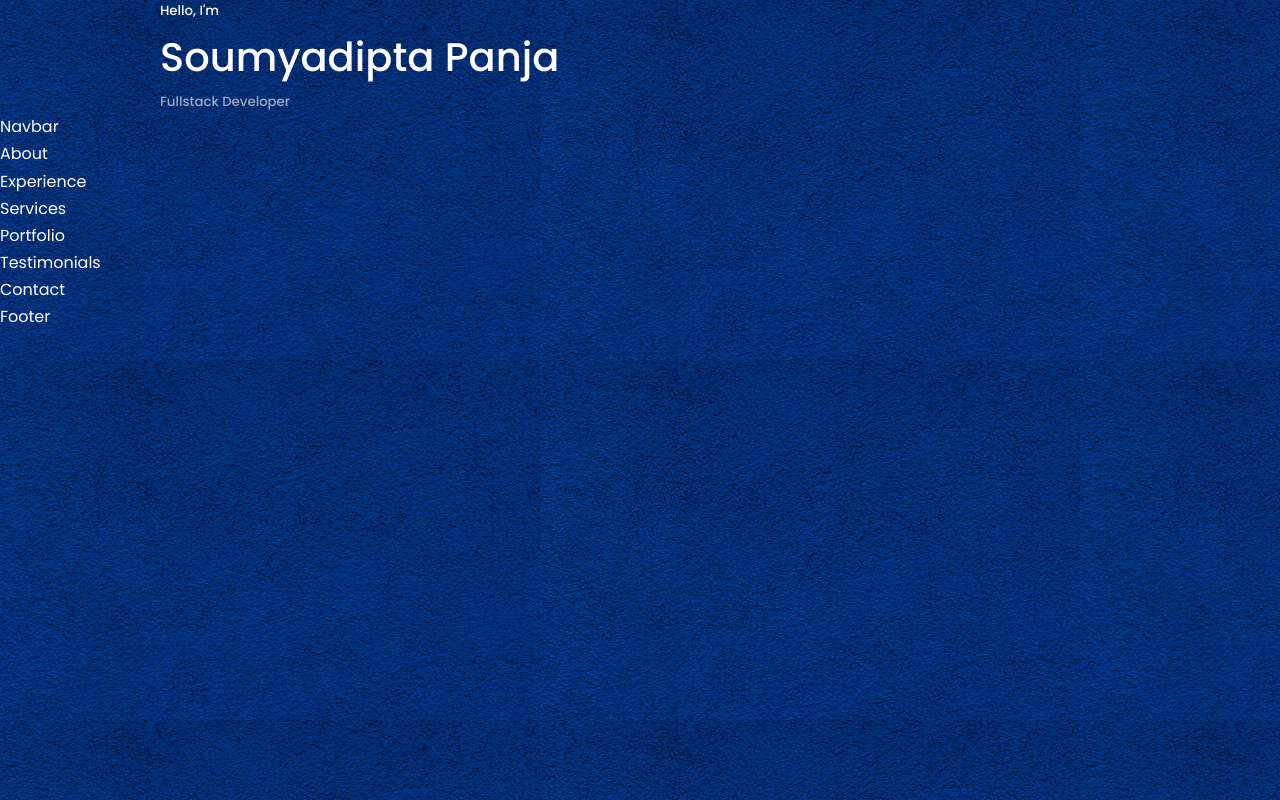
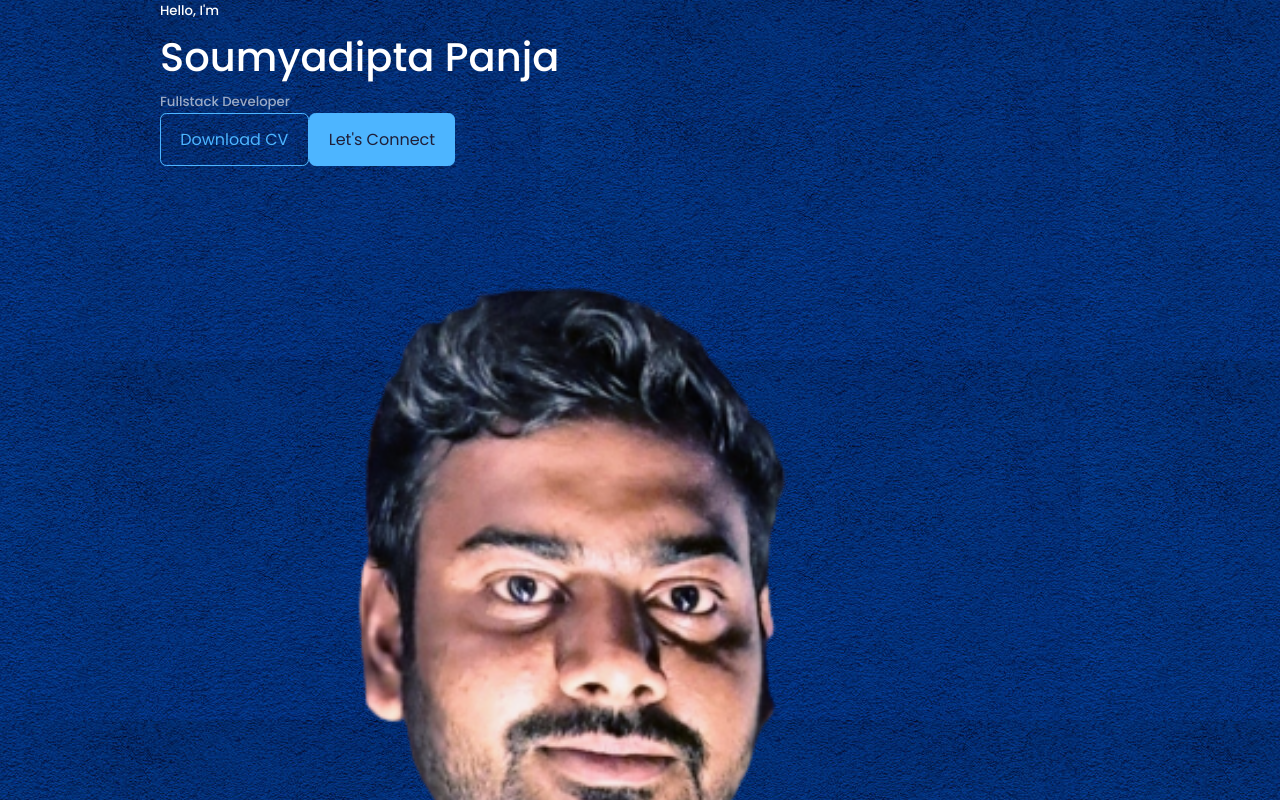
Before and after one commit to Codersoumya26/soumyadiptaPanja, a React (Create React App) app: page / in a window 1280 px wide. Shown: the top 800 px of the page. Built offline with nearby package versions, Linux system fonts and the light colour scheme.

Commit message:
Added HeaderButton and profile image

```diff
--- a/src/components/header/Header.jsx
+++ b/src/components/header/Header.jsx
@@ -1,5 +1,7 @@
 import React from 'react'
 import './header.css'
+import HeaderButton from './HeaderButton'
+import me2 from '../../assets/me2.png'
 
 const Header = () => {
   return (
@@ -8,6 +10,14 @@ const Header = () => {
         <h5> Hello, I'm </h5>
         <h1> Soumyadipta Panja </h1>
         <h5 className="text-light"> Fullstack Developer </h5>
+
+        <HeaderButton />
+
+      <div className="me">
+        <img src={me2} alt="Profile" />
+      </div>
+
+      <a href='#contact' className='scroll_down'> Scroll Down </a>
       </div>
     </header>
   )
--- /dev/null
+++ b/src/components/header/HeaderButton.jsx
@@ -0,0 +1,13 @@
+import React from 'react'
+import cv from "../../assets/cv.pdf"
+
+const HeaderButton = () => {
+  return (
+    <div className="hb">
+        <a href={cv} download className='btn'> Download CV </a>
+        <a href="#contact" className='btn btn-primary'> Let's Connect </a>
+    </div>
+  )
+}
+
+export default HeaderButton
```
Also changed, not shown: src/assets/me1.jpg (renamed from src/assets/avatar1.jpg), src/assets/me2.png (added).
